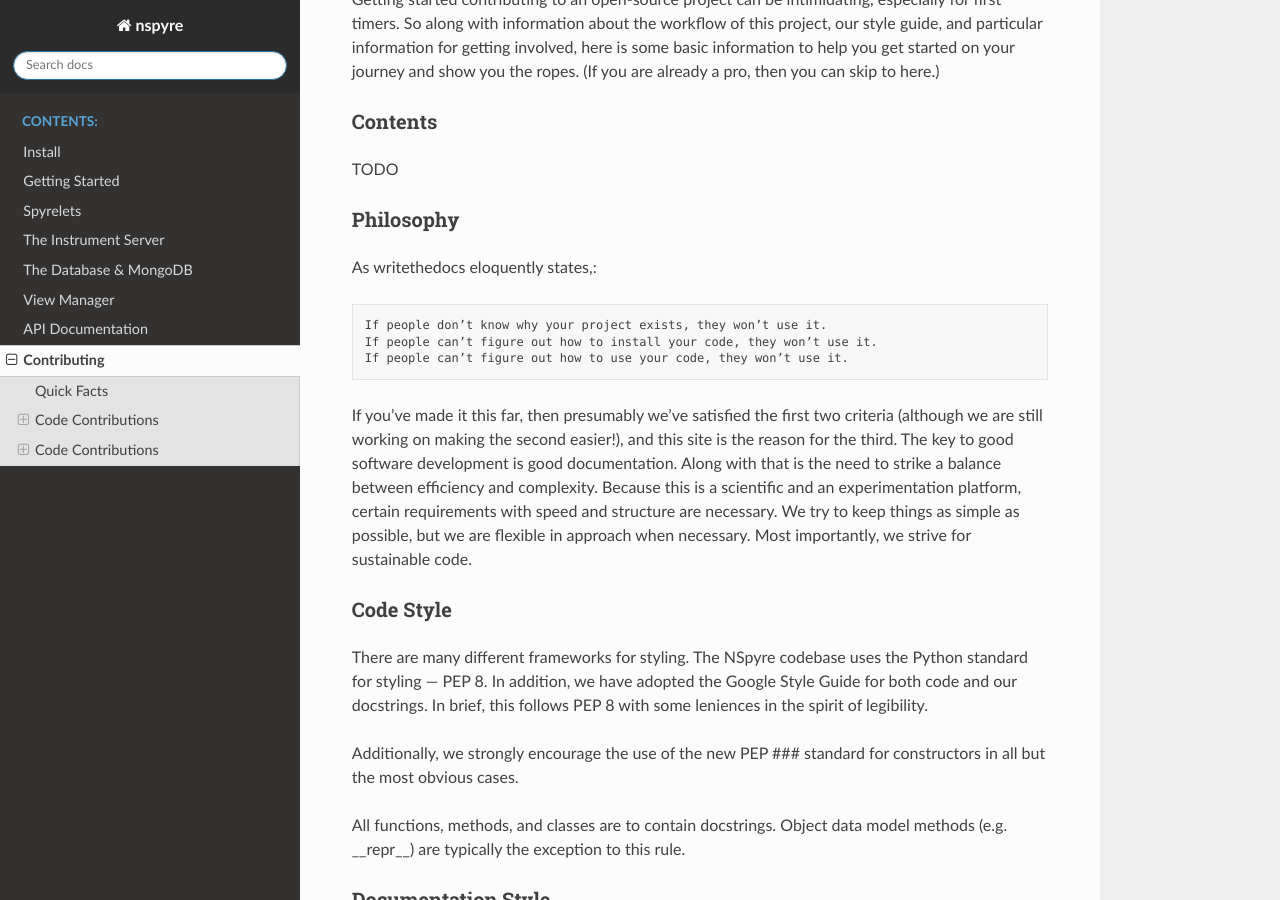
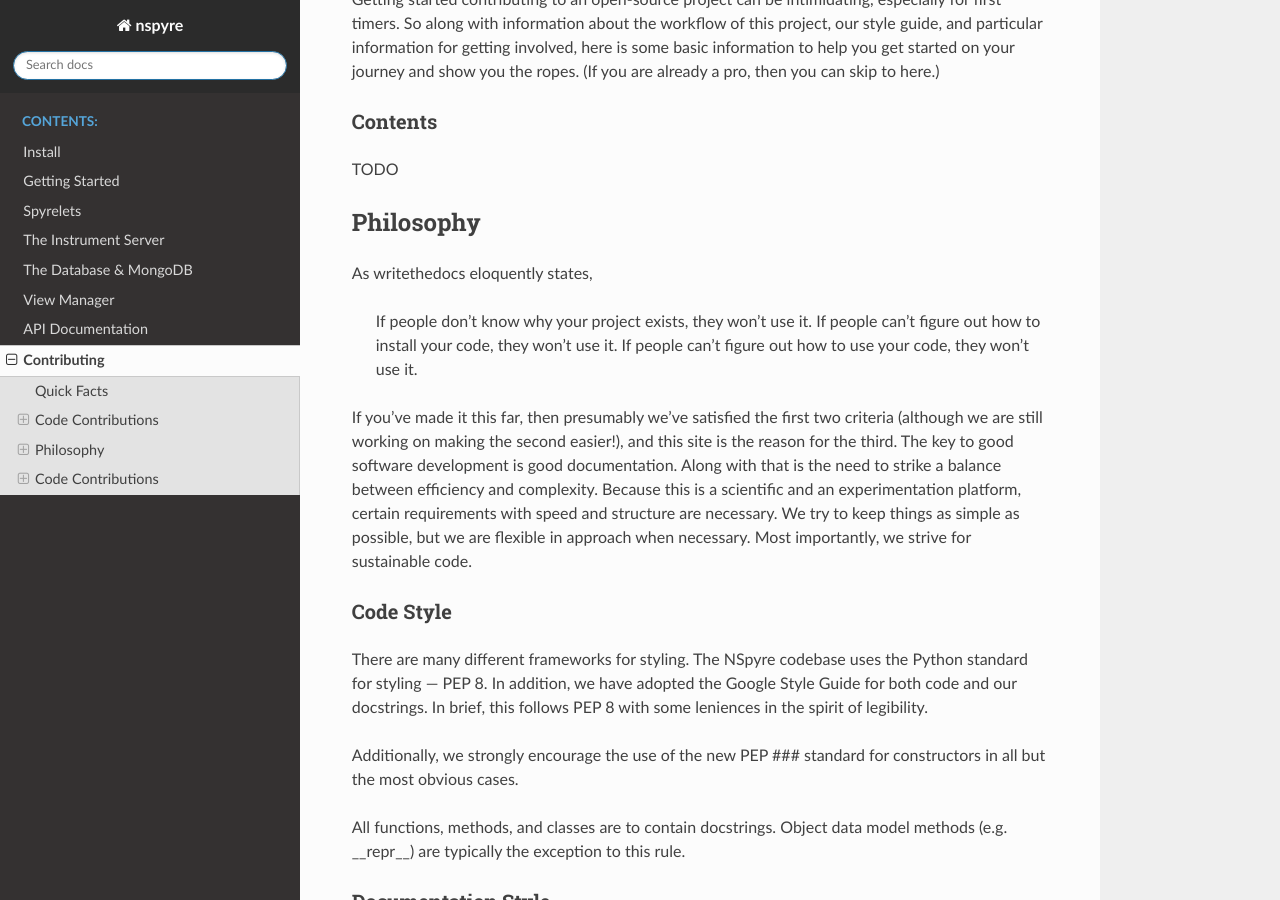
Before and after one commit to nspyre-org/nspyre, a Sphinx documentation site: the page built from docs/contributing.rst, in a window 1280 px wide and 900 px high, scrolled down 814 px. Built offline with Sphinx 7.4.7 and the Read the Docs theme 2.0.0, drawn with Linux system fonts in a browser that asks for light colours.

```diff
--- a/docs/contributing.rst
+++ b/docs/contributing.rst
@@ -27,9 +27,9 @@ Contents
 TODO
 
 Philosophy
-----------
+==========
 
-As writethedocs eloquently states,::
+As writethedocs eloquently states,
 
    If people don’t know why your project exists, they won’t use it.
    If people can’t figure out how to install your code, they won’t use it.
```
